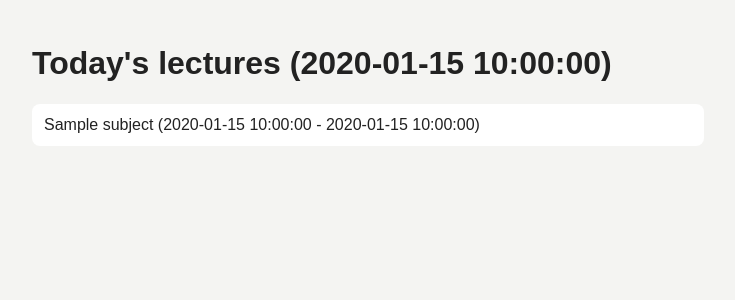
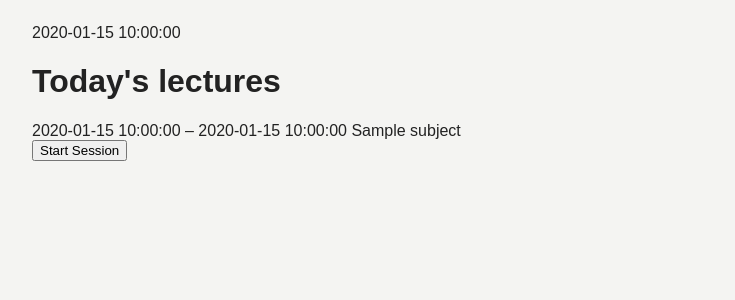
Before and after one commit to didulah/mini_project, a Flask app: template templates/dashboard.html in a window 1280 px wide. Shown: the part 50-350 px from the top of the page, without its empty margins (272-1007 px from the left). Run offline with Flask 3, Linux system fonts and the light colour scheme; the template is opened without the code that fills it: most values are stand-ins (such as "Sample title", 1, 10 or a date in 2020).

Commit message:
Refactor dashboard layout

```diff
--- a/templates/dashboard.html
+++ b/templates/dashboard.html
@@ -1,18 +1,24 @@
 {% extends "base.html" %}
 {% block title %}Dashboard{% endblock %}
 {% block content %}
-    <h1>Today's lectures ({{ today }})</h1>
+    <span class="eyebrow">{{ today }}</span>
+    <h1>Today's lectures</h1>
 
     {% if lectures %}
-        <ul class="lecture-list">
+        <div class="lecture-list">
             {% for lec in lectures %}
-                <li>
-                    {{ lec.subject.subject_name }} ({{ lec.start_time }} - {{ lec.end_time }})
-                    <!-- TODO: link to /session/start/<timetable_id> once implemented -->
-                </li>
+                <div class="lecture-card">
+                    <div class="lecture-info">
+                        <span class="lecture-time mono">{{ lec.start_time }} – {{ lec.end_time }}</span>
+                        <span class="lecture-subject">{{ lec.subject.subject_name }}</span>
+                    </div>
+                    <form action="{{ url_for('attendance.start_session', timetable_id=lec.timetable_id) }}" method="post">
+                        <button type="submit" class="btn btn-primary">Start Session</button>
+                    </form>
+                </div>
             {% endfor %}
-        </ul>
+        </div>
     {% else %}
-        <p>No lectures scheduled for today.</p>
+        <p class="empty-state">No lectures scheduled for today.</p>
     {% endif %}
 {% endblock %}
```
